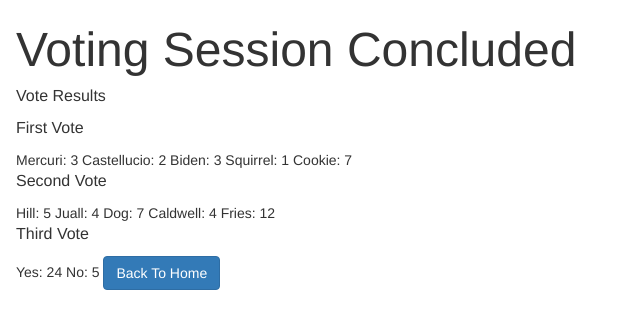
After one commit to lgoldstein1/votingMachine, a PHP site: page /vmVoteTotal.php in a window 1280 px wide. The commit adds this page. Shown: the top 329 px of the page, without its empty margins (0-640 px from the left). Run offline with PHP 8.4, Linux system fonts and the light colour scheme; some libraries are stand-ins or nearby versions.

Commit message:
vote totals v1

```diff
--- a/verify2.php
+++ b/verify2.php
@@ -4,6 +4,12 @@ if ($password == 24601) {
     echo "Correct voter password, redirecting to voting page!";
     echo '<script type="text/javascript">
            window.location = "vmVoter.php";
+           </script>';
+}
+elseif ($password == 42) {
+    echo "Correct admin password, ending voting session...";
+    echo '<script type="text/javascript">
+           window.location = "vmVoteTotal.php";
            </script>';
 }
 else {
--- /dev/null
+++ b/vmVoteTotal.php
@@ -0,0 +1,35 @@
+<!DOCTYPE html>
+<html lang="en">
+<head>
+    <meta charset="UTF-8">
+    <meta name="viewport" content="width=device-width, initial-scale=1">
+    <script src="https://ajax.googleapis.com/ajax/libs/jquery/3.2.0/jquery.min.js"></script>
+    <script src="https://maxcdn.bootstrapcdn.com/bootstrap/3.3.7/js/bootstrap.min.js"></script>
+    <link rel="stylesheet" href="vmVoter.css">
+    <title>
+        Voting Totals
+    </title>
+    <link rel="stylesheet" href="https://maxcdn.bootstrapcdn.com/bootstrap/3.3.7/css/bootstrap.min.css">
+    <script type="text/javascript" src="vmJS.js"></script>
+</head>
+<body>
+<div class="header">Voting Session Concluded</div>
+<p>Vote Results</p>
+<p>First Vote</p>
+Mercuri: 3
+Castellucio: 2
+Biden: 3
+Squirrel: 1
+Cookie: 7
+<p>Second Vote</p>
+Hill: 5
+Juall: 4
+Dog: 7
+Caldwell: 4
+Fries: 12
+<p>Third Vote</p>
+Yes: 24
+No: 5
+<a class="btn btn-primary" href="index.php" name="home">Back To Home</a>
+</body>
+</html>
```
